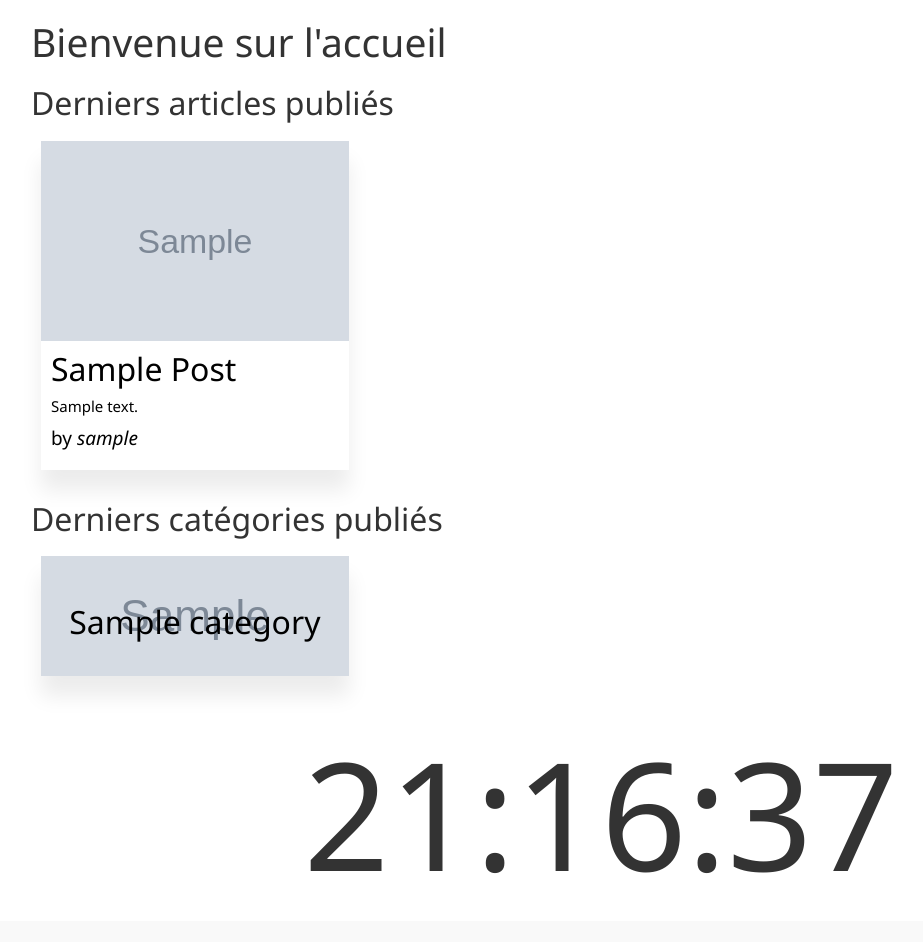
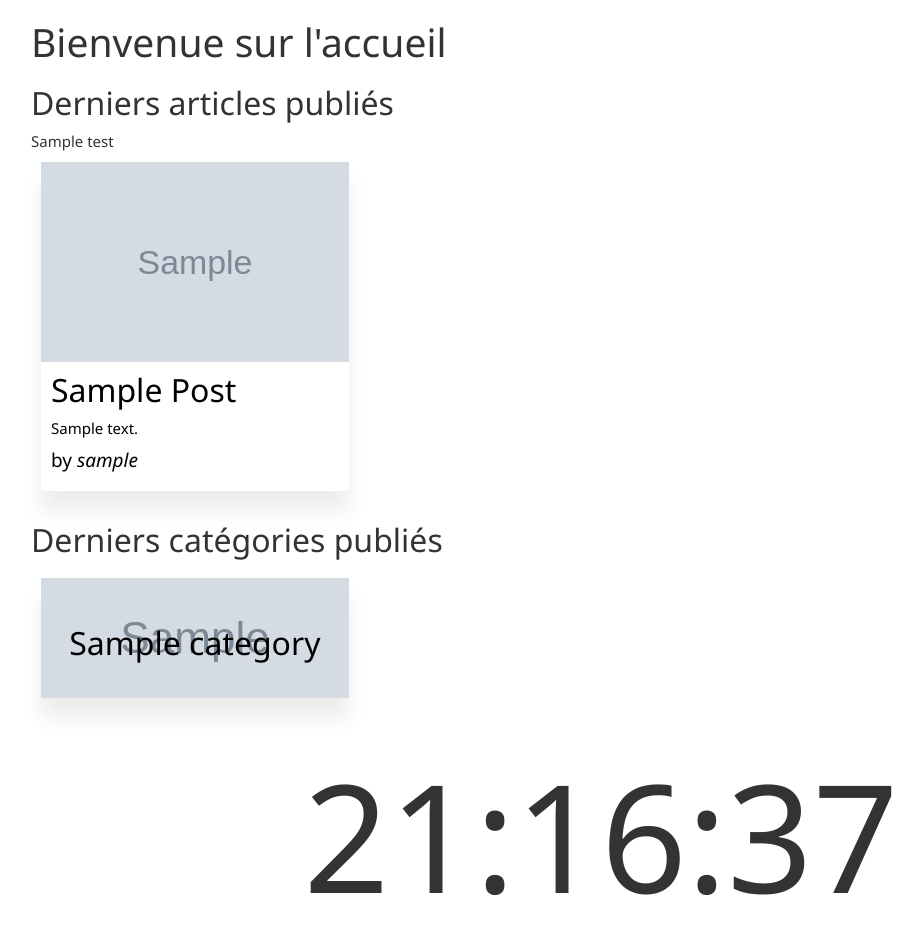
Before and after one commit to JrBour/symfony-blog, a Symfony app: template templates/home.html.twig in a window 1280 px wide. Shown: the part 52-994 px from the top of the page, without its empty margins (39-962 px from the left). Before the commit the page ends 925 px from the top, so only its background shows below. Run offline with Twig, Linux system fonts and the light colour scheme; the template is opened without the code that fills it: most values are stand-ins (such as "Sample title", 1, 10 or a date in 2020); grey boxes marked "Sample" are stand-in pictures; some libraries are stand-ins or nearby versions.

Commit message:
display translate word

```diff
--- a/src/Controller/DefaultController.php
+++ b/src/Controller/DefaultController.php
@@ -32,7 +32,8 @@ class DefaultController extends Controller
 
     return $this->render('home.html.twig', array(
       'posts' => $posts,
-      'categories' => $categories
+      'categories' => $categories,
+      'test' => $test
     ));
   }
 
--- a/templates/home.html.twig
+++ b/templates/home.html.twig
@@ -3,6 +3,7 @@
   <h1>Bienvenue sur l'accueil</h1>
   <h2>Derniers articles publiés</h2>
   {% if posts %}
+  {{ test}}
     <ul class="articles">
         {% for post in posts %}
           <a href="{{ path('show_id', { 'id' : post.id } ) }}">
```
Also changed, not shown: 1 other file.
